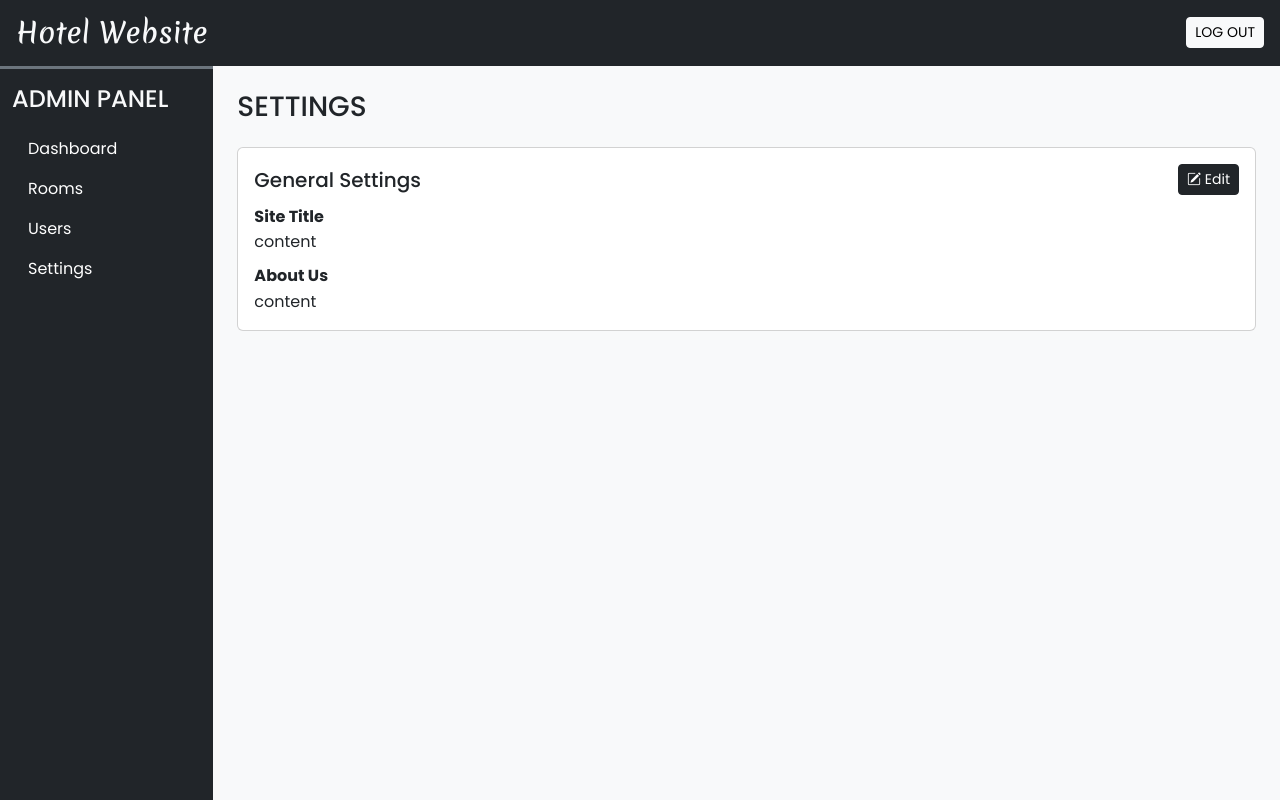
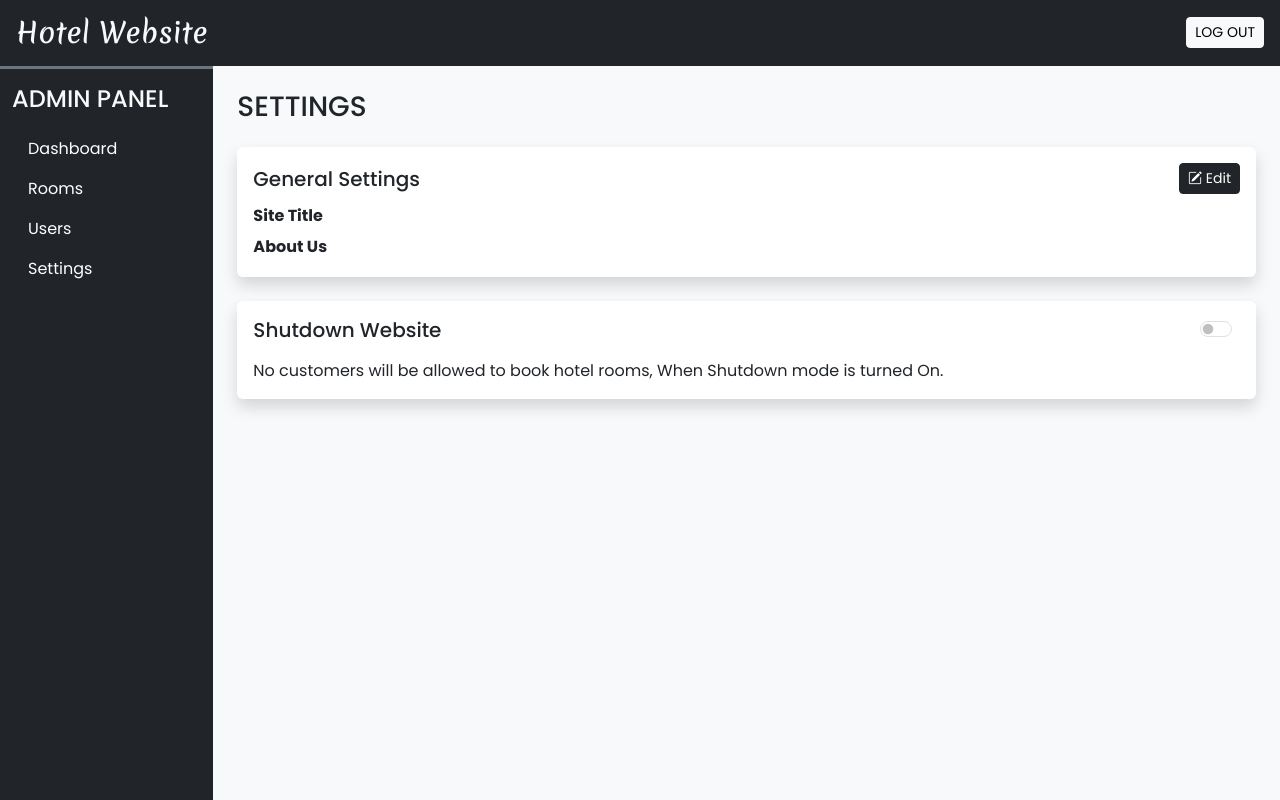
Before and after one commit to Code2With-Pratik/minor-project-Hotel-Website, a PHP site: page /admin/settings.php in a window 1280 px wide. Run offline with PHP 8.4, Linux system fonts and the light colour scheme; the visitor is signed in with stand-in values (Sample User, id 1).

Commit message:
upd_general function call for data fetch and update from data base/upd_shutdown function call for site shutdown mode

```diff
--- a/admin/settings.php
+++ b/admin/settings.php
@@ -22,7 +22,7 @@
       <h3 class="mb-4 " >SETTINGS</h3>
 
            <!-- General settings section -->
-      <div class="card">
+      <div class="card border-0 shadow mb-4">
         <div class="card-body">
           <div class="d-flex align-items-center justify-content-between mb-3">
             <h5 class="card-title m-0" >General Settings</h5>
@@ -32,13 +32,13 @@
             </button>
           </div>
           <h6 class="card-subtitle mb-1 fw-bold">Site Title</h6>
-          <p class="card-text">content</p>
+          <p class="card-text" id="site_title" ></p>
           <h6 class="card-subtitle mb-1 fw-bold">About Us</h6>
-          <p class="card-text">content</p>
+          <p class="card-text" id="site_about" ></p>
         </div>
       </div>
 
-      <!-- Modal -->
+        <!--General settings Modal -->
       <div class="modal fade" id="general-s" data-bs-backdrop="static" data-bs-keyboard="true" tabindex="-1" aria-labelledby="staticBackdropLabel" aria-hidden="true">
         <div class="modal-dialog">
           <form>
@@ -50,20 +50,37 @@
 
                 <div class="mb-3 ">
                  <label class="form-label">Site Title</label>
-                 <input type="text" name="site_title"  class="form-control shadow-none">
+                 <input type="text" name="site_title" id="site_title_inp" class="form-control shadow-none">
                 </div>
                 <div class="mb-3">
                  <label class="form-label">About Us</label>
-                 <textarea  name="site_about" class="form-control shadow-none" rows="6"></textarea>
+                 <textarea  name="site_about" id="site_about_inp" class="form-control shadow-none" rows="6"></textarea>
                 </div>
 
               </div>
               <div class="modal-footer">
-                <button type="button" class="btn text-secondary shadow-none" data-bs-dismiss="modal" >CANCEL</button>
-                <button type="button" class="btn custom-bg text-white shadow-none">SUBMIT</button>
+                <button type="button" onclick="site_title.value = general_data.site_title, site_about.value = general_data.site_about" class="btn text-secondary shadow-none" data-bs-dismiss="modal" >CANCEL</button>
+                <button type="button" onclick="upd_general(site_title.value,site_about.value)" class="btn custom-bg text-white shadow-none">SUBMIT</button>
               </div>
             </div>
           </form>
+        </div>
+      </div>
+
+        <!--shutdown section -->
+      <div class="card border-0 shadow">
+        <div class="card-body">
+          <div class="d-flex align-items-center justify-content-between mb-3">
+            <h5 class="card-title m-0" >Shutdown Website</h5>
+            <div class="form-check form-switch">
+              <form>
+                <input onchange="upd_shutdown(this.value)" class="form-check-input" type="checkbox" role="switch" id="shutdown-toggle" >
+              </form>
+            </div>
+          </div>
+          <p class="card-text">
+            No customers will be allowed to book hotel rooms, When Shutdown mode is turned On.
+          </p>
         </div>
       </div>
 
@@ -74,5 +91,99 @@
 
 
 <?php require('inc/scripts.php'); ?>
+<!-- AJAX code -->
+<script>
+  let general_data;
+
+  function get_general()
+  {
+    let site_title = document.getElementById('site_title');
+    let site_about = document.getElementById('site_about');
+
+    let site_title_inp = document.getElementById('site_title_inp');
+    let site_about_inp = document.getElementById('site_about_inp');
+
+    let shutdown_toggle = document.getElementById('shutdown-toggle');
+
+    let xhr = new XMLHttpRequest();
+    xhr.open("POST","ajax/settings_crud.php",true);
+    xhr.setRequestHeader('Content-type', 'application/x-www-form-urlencoded');
+
+    xhr.onload = function(){
+      general_data = JSON.parse(this.responseText);
+
+      site_title.innerText = general_data.site_title;
+      site_about.innerText = general_data.site_about;
+
+      site_title_inp.value = general_data.site_title;
+      site_about_inp.value = general_data.site_about;
+
+      if(general_data.shutdown == 0){
+        shutdown_toggle.checked = false;
+        shutdown_toggle.value = 0;
+      }
+      else{
+        shutdown_toggle.checked = true;
+        shutdown_toggle.value = 1;
+      }
+    }
+
+    xhr.send('get_general');
+  }
+
+  function upd_general(site_title_val,site_about_val)
+  {
+    let xhr = new XMLHttpRequest();
+    xhr.open("POST","ajax/settings_crud.php",true);
+    xhr.setRequestHeader('Content-type', 'application/x-www-form-urlencoded');
+
+    xhr.onload = function(){
+
+      var myModal = document.getElementById('general-s');
+      var modal = bootstrap.Modal.getInstance(myModal);
+       modal.hide();
+
+       if(this.responseText == 1)
+       {
+        alert('success','Changes saved!');
+        get_general();
+      }
+        else
+        {
+        alert('error','No Changes made!');
+        }
+
+    }
+
+    xhr.send('site_title='+site_title_val+'&site_about='+site_about_val+'&upd_general');
+  }
+
+  function upd_shutdown(val)
+  {
+    let xhr = new XMLHttpRequest();
+    xhr.open("POST","ajax/settings_crud.php",true);
+    xhr.setRequestHeader('Content-type', 'application/x-www-form-urlencoded');
+
+    xhr.onload = function(){
+
+       if(this.responseText == 1 && general_data.shutdown==0)
+       {
+        alert('success','Site has been shutdown!');
+      }
+      else
+      {
+        alert('success','Shutdown mode is off!');
+      }
+      get_general();
+    }
+
+    xhr.send('upd_shutdown='+val);
+  }
+
+  window.onload = function(){
+    get_general();
+  }
+
+</script>
 </body>
 </html>
```
